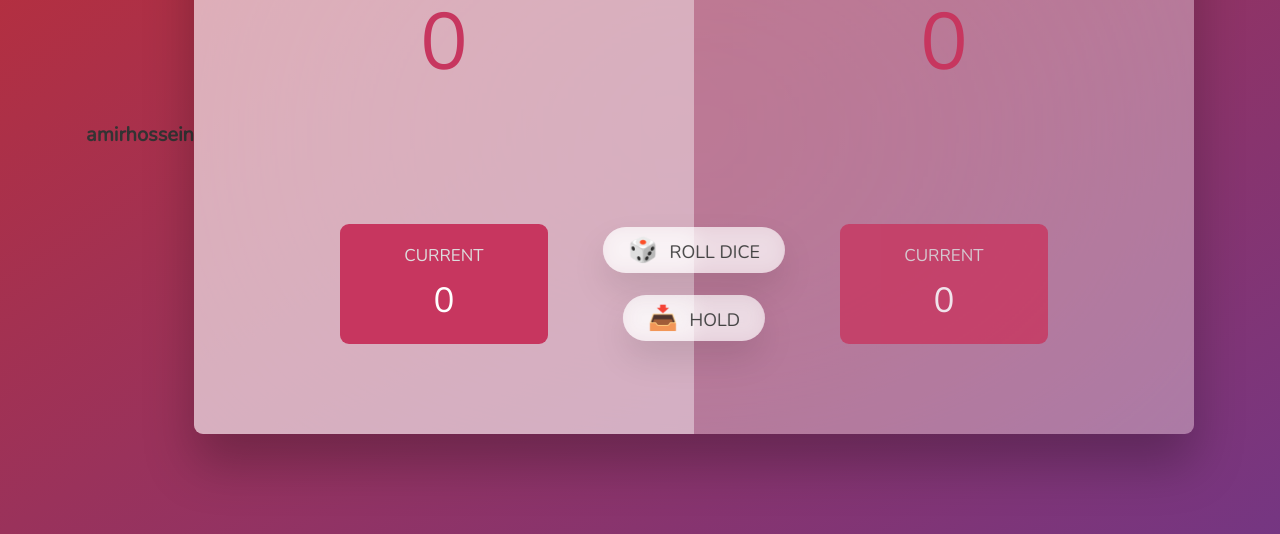
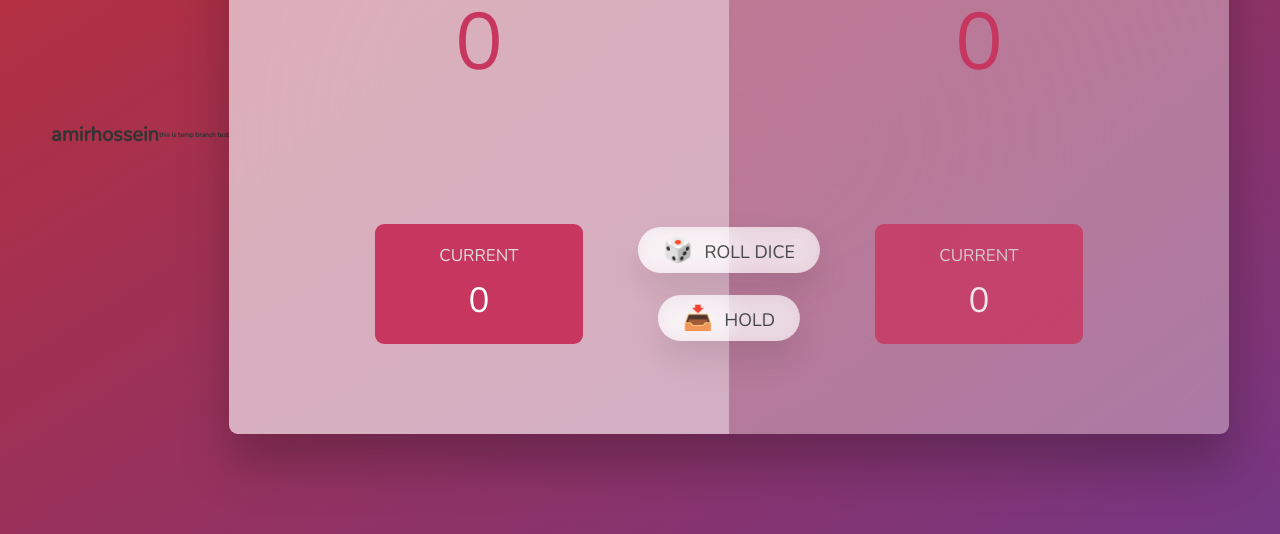
Before and after one commit to amirhosseinsalehpour/pig-game, a plain HTML site: page index.html in a window 1280 px wide. Shown: the part 266-800 px from the top of the page. Drawn offline with nearby package versions, Linux system fonts and the light colour scheme.

Commit message:
temp branch

```diff
--- a/index.html
+++ b/index.html
@@ -7,6 +7,7 @@
     <link rel="stylesheet" href="style.css" />
     <title>Pig Game new</title>
     <h1>amirhossein</h1>
+    <h6>this is temp branch test</h6>
   </head>
   <body>
     <main>
```
